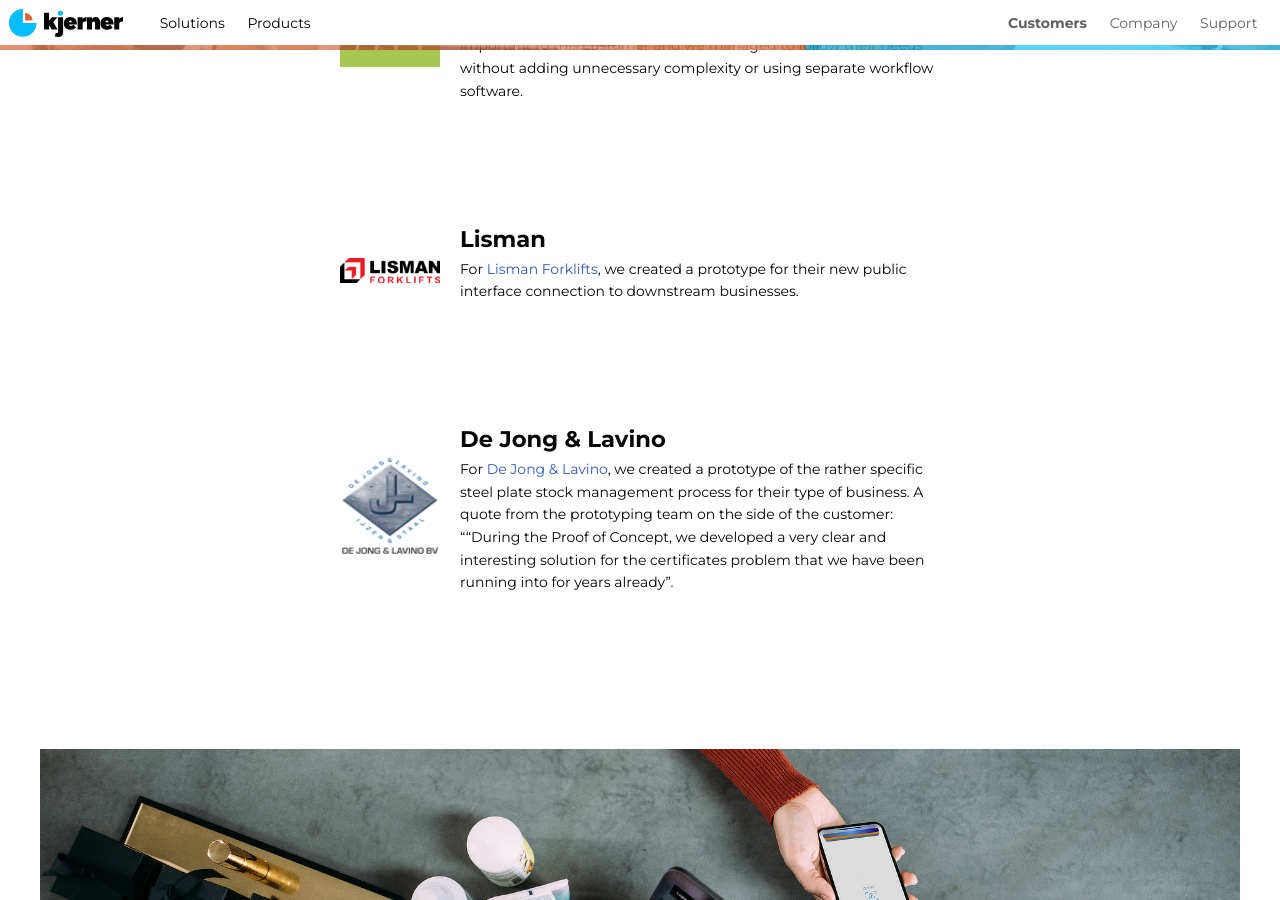
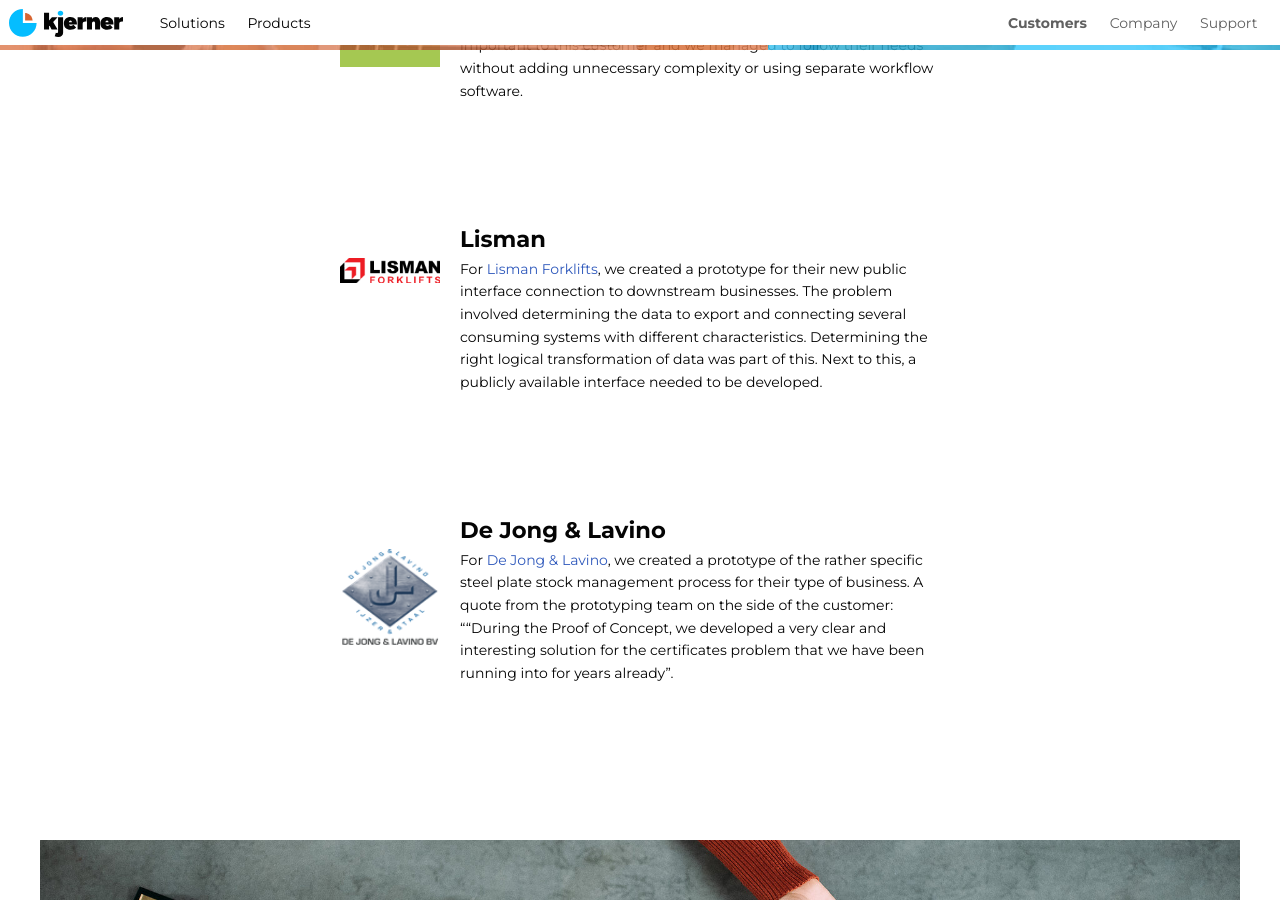
Before and after one commit to M-industries/Kjernersite, a Jekyll site: the page built from pages/customers.md, in a window 1280 px wide and 900 px high, scrolled down 1573 px. Built offline with Jekyll 4.4.1, drawn with Linux system fonts in a browser that asks for light colours.

Commit message:
Update customers.md

```diff
--- a/pages/customers.md
+++ b/pages/customers.md
@@ -40,7 +40,7 @@
 ## Lisman
 
 <a href="https://www.lismanforklifts.com" rel="external"><img src="/assets/logos/lisman-forklifts.png" alt="Logo Lisman" title="Lisman Forklifts" height="25" width="100"></a>
-For [Lisman Forklifts](https://www.lismanforklifts.com), we created a prototype for their new public interface connection to downstream businesses.
+For [Lisman Forklifts](https://www.lismanforklifts.com), we created a prototype for their new public interface connection to downstream businesses. The problem involved determining the data to export and connecting several consuming systems with different characteristics. Determining the right logical transformation of data was part of this. Next to this, a publicly available interface needed to be developed.
 
 ## De Jong & Lavino
 
```
